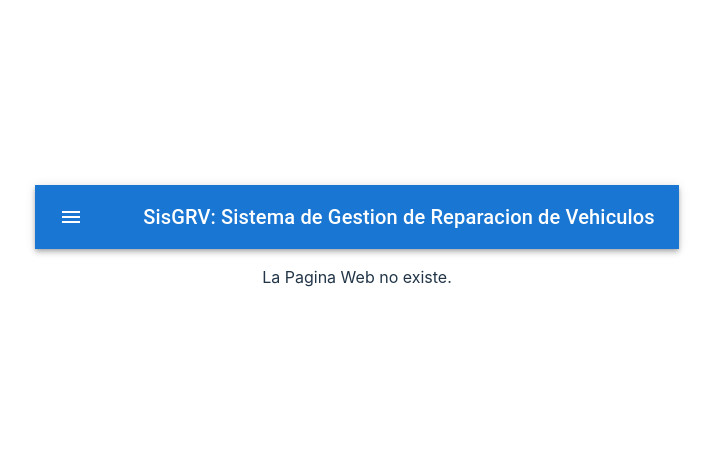
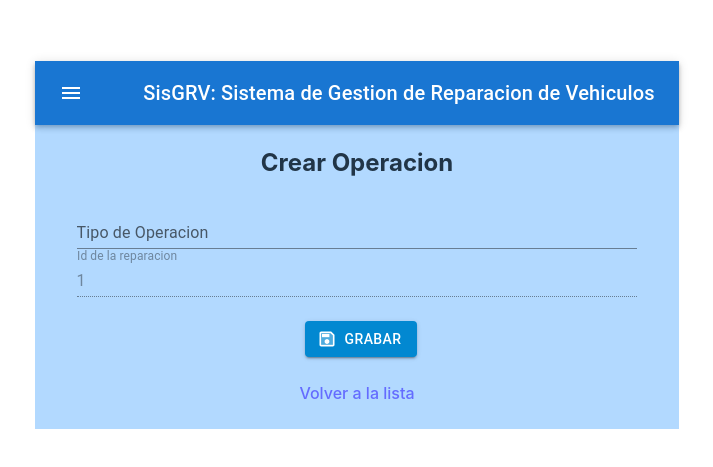
Before and after one commit to Irictm/lab1TingesoFrontend, a React (Vite) app: page /operation/add/1 in a window 1280 px wide. Shown: the part 155-622 px from the top of the page, without its empty margins (283-996 px from the left). Built offline with nearby package versions, Linux system fonts and the light colour scheme.

Commit message:
Se quita la opcion de modificar total de reparacion para reparacion y id_repair para operacion.

```diff
--- a/src/App.jsx
+++ b/src/App.jsx
@@ -25,7 +25,7 @@ function App() {
         <Route path="/repairs" element={<RepairList/>} />
         <Route path="/repairs/add" element={<AddEditRepair/>}/>
         <Route path="/repairs/edit/:id" element={<AddEditRepair/>}/>
-        <Route path="/operation/add" element={<AddOperation/>} />
+        <Route path="/operation/add/:id" element={<AddOperation/>} />
         <Route path="/bonus" element={<BonusList/>} />
         <Route path="/bonus/add" element={<AddEditBonus/>} />
         <Route path="/bonus/edit/:id" element={<AddEditBonus/>} />
--- a/src/components/AddEditRepair.jsx
+++ b/src/components/AddEditRepair.jsx
@@ -33,6 +33,7 @@ const AddEditRepair = () => {
                 console.log("Error actualizando la reparacion.", error);
             });
         } else {
+            setTotalAmount(0);
             repairService.create(repair)
             .then((response) => {
                 console.log("Reparacion ha sido añadido.", response.data);
--- a/src/components/AddOperation.jsx
+++ b/src/components/AddOperation.jsx
@@ -5,6 +5,7 @@ import { Box, Button, FormControl, TextField, alpha } from "@mui/material";
 import SaveTwoToneIcon from '@mui/icons-material/SaveTwoTone';
 
 const AddOperation = () => {
+    const { id } = useParams()
     const [type, setType] = useState("");
     const [id_repair, setIdRepair] = useState("");
 
@@ -25,6 +26,7 @@ const AddOperation = () => {
     };
 
     useEffect(() => {
+        setIdRepair(id);
         setTitleOperationForm("Crear Operacion");
     }, []);
 
@@ -53,6 +55,7 @@ const AddOperation = () => {
                 <FormControl fullWidth>
                     <TextField
                       id="id_repair"
+                      disabled
                       label="Id de la reparacion"
                       value={id_repair}
                       variant="standard"
@@ -74,7 +77,7 @@ const AddOperation = () => {
                 </FormControl>
             </form>
             <br />
-            <Link to="/operations">Volver a la lista</Link>
+            <Link to="/repairs">Volver a la lista</Link>
             <br />
         </Box>
     );
--- a/src/components/RepairRow.jsx
+++ b/src/components/RepairRow.jsx
@@ -72,6 +72,11 @@ const RepairRow = (repair) => {
         navigate(`/repairs/edit/${id}`)
     };
 
+    const handleAddOperation = (id) => {
+        console.log("Id Reparacion seleccionado: ", id);
+        navigate(`/operation/add/${id}`)
+    };
+
     return(
     <Fragment>
         <TableRow key={repair.id}
@@ -124,18 +129,14 @@ const RepairRow = (repair) => {
                             gutterBottom component="div">
                             Operations
                         </Typography>
-                        <Link
-                          to="/operation/add"
-                          style={{textDecoration: "none", marginBottom: "1rem" }}
-                        >
                         <Button
                           variant="contained"
                           color="primary"
+                          onClick={() => handleAddOperation(repair.id)}
                           startIcon={<AddBoxTwoToneIcon />}
                         >
                             Agregar Operacion
                         </Button>
-                        </Link>
                         <Table size="small"
                             aria-label="operations">
                             <TableHead>
```
Lines whose indentation alone changed are shown as unchanged.
